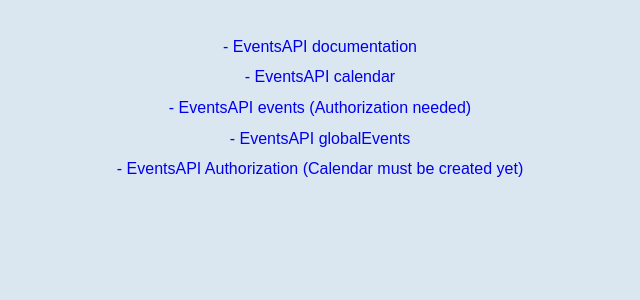
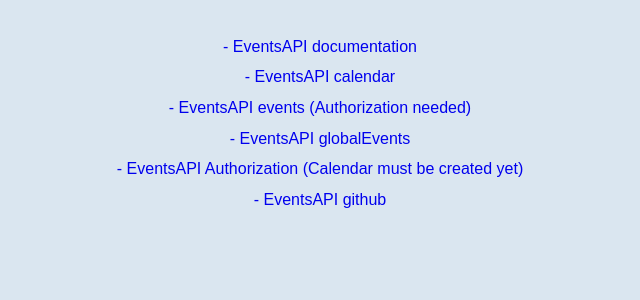
Before and after one commit to alvarobernal2412/EventsAPI, a Django app: page / in a window 1280 px wide. Shown: the part 118-418 px from the top of the page, without its empty margins (320-960 px from the left). Run offline with Django 4.2, Linux system fonts and the light colour scheme.

Commit message:
Update index.html

```diff
--- a/backend/templates/index.html
+++ b/backend/templates/index.html
@@ -44,6 +44,9 @@
             div#linkContainer5{
                 margin-top: 1%;
             }
+            div#linkContainer6{
+                margin-top: 1%;
+            }
         </style>
 
     </head>
@@ -58,6 +61,7 @@
                 <div id="linkContainer3"><a href="https://eventsapi-v1.herokuapp.com/api/events/" target="_blank">- EventsAPI events (Authorization needed)<br></a></div>
                 <div id="linkContainer4"><a href="https://eventsapi-v1.herokuapp.com/api/globalEvents/" target="_blank">- EventsAPI globalEvents<br></a></div>
                 <div id="linkContainer5"><a href="https://eventsapi-v1.herokuapp.com/api/auth/token" target="_blank">- EventsAPI Authorization (Calendar must be created yet)<br></a></div>
+                <div id="linkContainer6"><a href="https://github.com/alvarobernal2412/EventsAPI" target="_blank">- EventsAPI github<br></a></div>
             </div>
         </div>
     </body>
```
